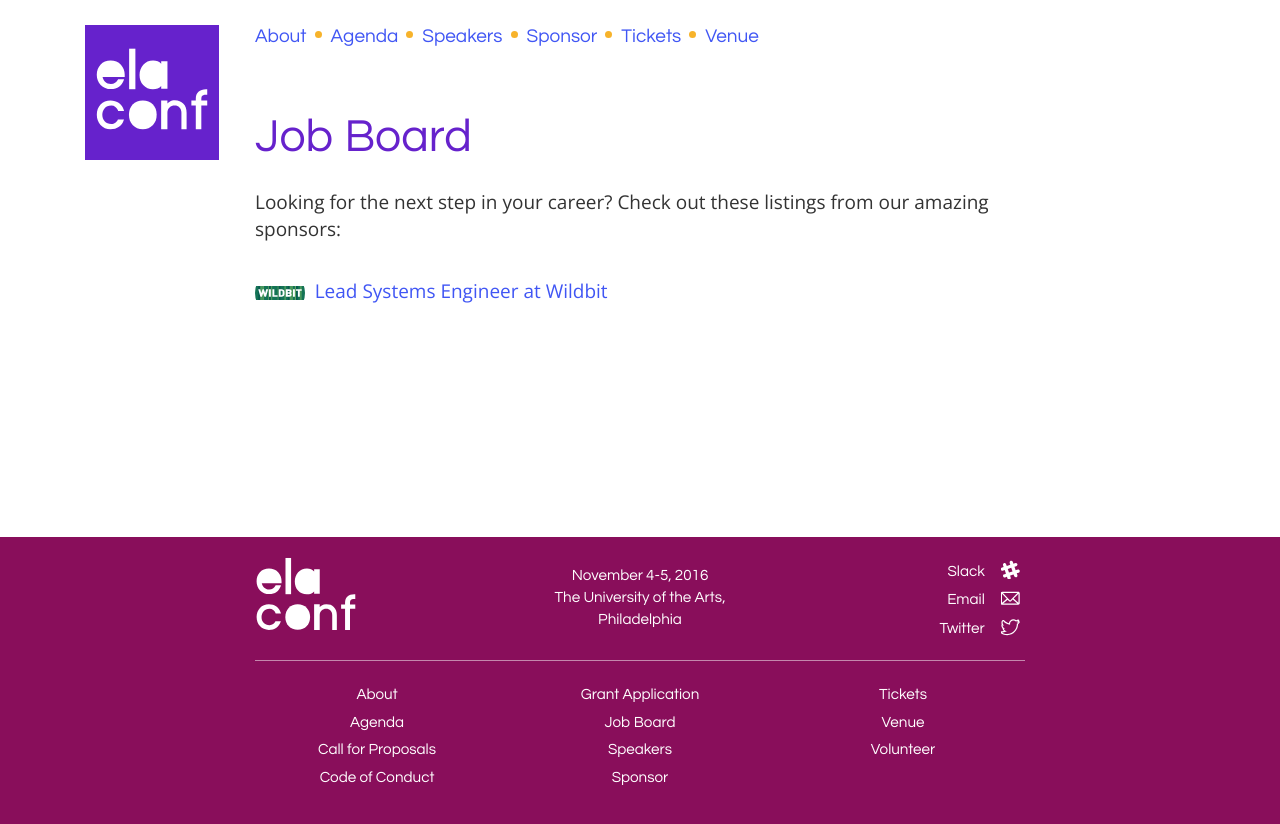
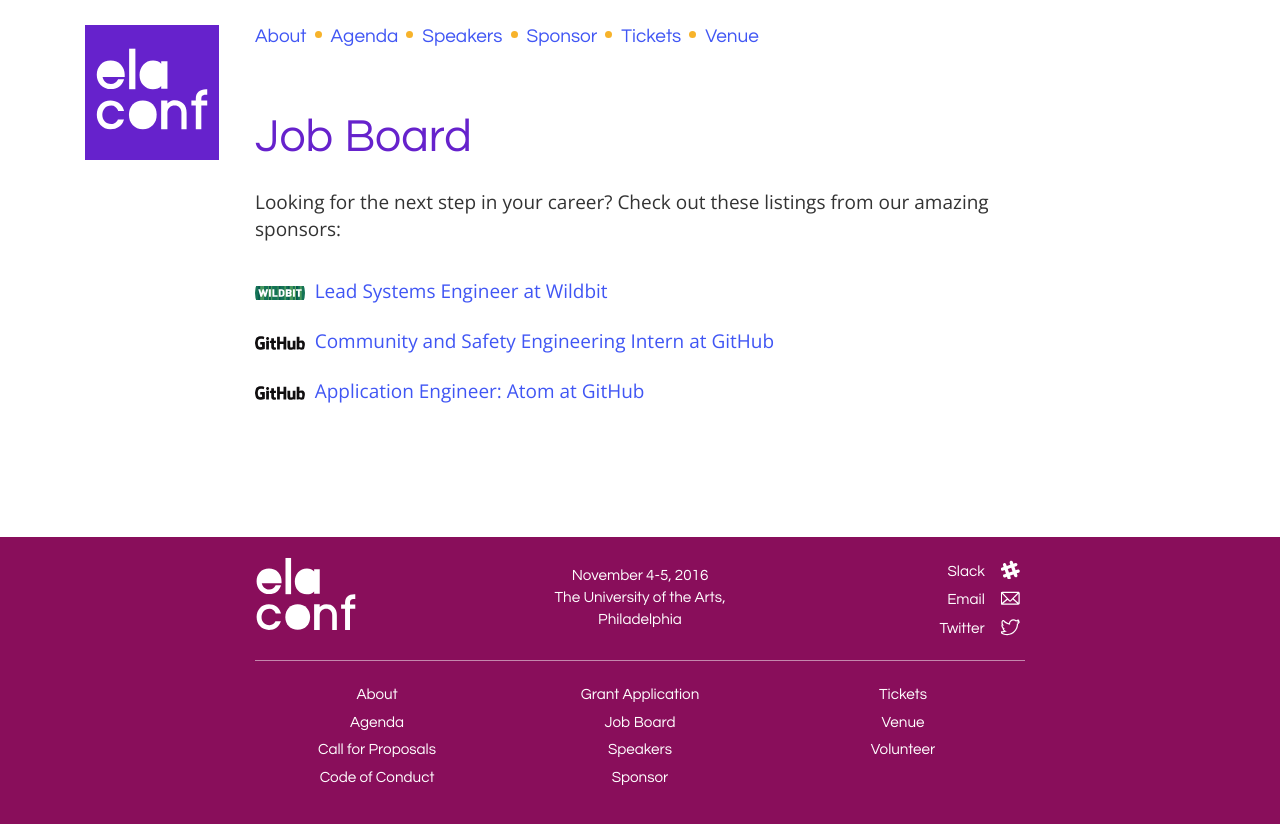
Before and after one commit to elaconf/elaconf.github.io, a Jekyll site: the page built from jobs/index.md, in a window 1280 px wide. Shown: the top 824 px of the page. Built offline with Jekyll 4.4.1, drawn with Linux system fonts in a browser that asks for light colours.

Commit message:
adds github jobs (#82)
* fix #77

* style clean up

* adds github

```diff
--- a/_sass/_jobs.scss
+++ b/_sass/_jobs.scss
@@ -13,4 +13,8 @@
     vertical-align: middle;
     width: 50px;
   }
+
+  li p {
+    margin-bottom: 0;
+  }
 }
--- a/jobs/index.md
+++ b/jobs/index.md
@@ -7,6 +7,14 @@ jobs:
   company: Wildbit
   link: http://wildbit.com/jobs/senior-systems-engineer
   image: wildbit.svg
+- position: Community and Safety Engineering Intern
+  company: GitHub
+  link: https://jobs.lever.co/github/deb7b497-0a85-41ce-9d6a-75187616d7c4
+  image: github.svg
+- position: 'Application Engineer: Atom'
+  company: GitHub
+  link: https://jobs.lever.co/github/baaa9a2c-c249-4d06-b73f-e9bee1a3d147
+  image: github.svg
 description: Browse open jobs from our sponsors.
 ---
 
```
